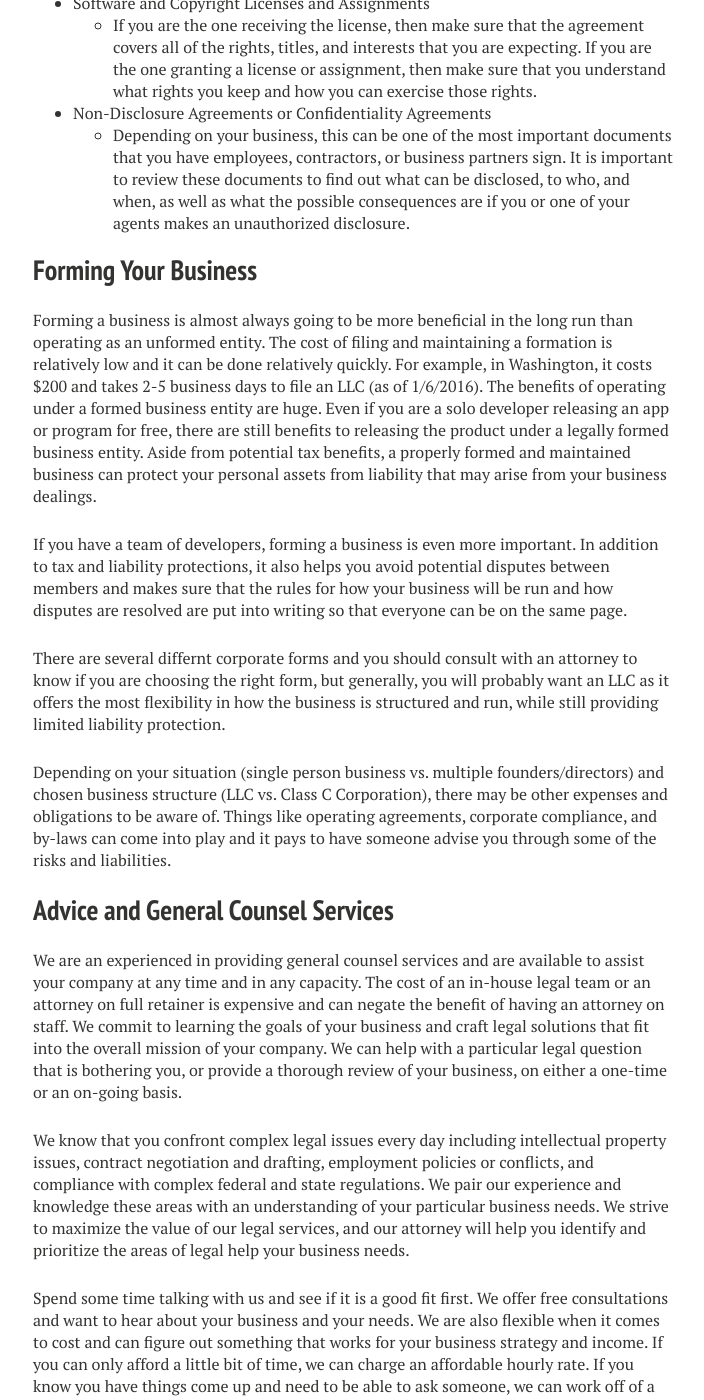
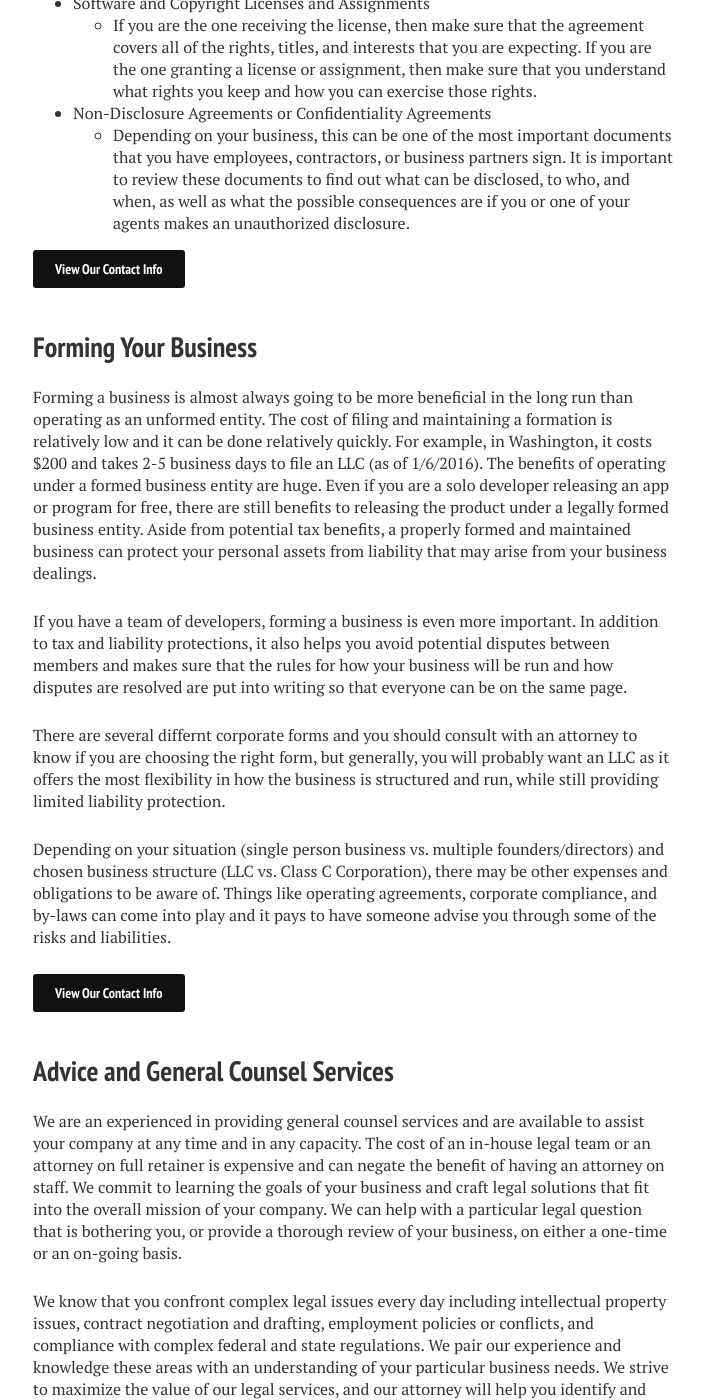
Before and after one commit to nerdyfergy/blg-site-mm3, a Jekyll site: the page built from services/index.md, in a window 1280 px wide and 1400 px high, scrolled down 1315 px. Shown: the whole window, without its empty margins (287-991 px from the left). Built offline with Jekyll 4.4.1, drawn with Linux system fonts in a browser that asks for light colours.

Commit message:
Update index.md

```diff
--- a/services/index.md
+++ b/services/index.md
@@ -28,6 +28,8 @@ We work on a wide variety of contracts and agreements for our clients, including
 * Non-Disclosure Agreements or Confidentiality Agreements
   * Depending on your business, this can be one of the most important documents that you have employees, contractors, or business partners sign. It is important to review these documents to find out what can be disclosed, to who, and when, as well as what the possible consequences are if you or one of your agents makes an unauthorized disclosure.
 
+<a markdown="0" href="{{ site.url }}/contact" class="btn">View Our Contact Info</a>
+
 ## Forming Your Business
 Forming a business is almost always going to be more beneficial in the long run than operating as an unformed entity. The cost of filing and maintaining a formation is relatively low and it can be done relatively quickly. For example, in Washington, it costs $200 and takes 2-5 business days to file an LLC (as of 1/6/2016). The benefits of operating under a formed business entity are huge. Even if you are a solo developer releasing an app or program for free, there are still benefits to releasing the product under a legally formed business entity. Aside from potential tax benefits, a properly formed and maintained business can protect your personal assets from liability that may arise from your business dealings.
 
@@ -37,6 +39,8 @@ There are several differnt corporate forms and you should consult with an attorn
 
 Depending on your situation (single person business vs. multiple founders/directors) and chosen business structure (LLC vs. Class C Corporation), there may be other expenses and obligations to be aware of. Things like operating agreements, corporate compliance, and by-laws can come into play and it pays to have someone advise you through some of the risks and liabilities.
 
+<a markdown="0" href="{{ site.url }}/contact" class="btn">View Our Contact Info</a>
+
 ## Advice and General Counsel Services
 We are an experienced in providing general counsel services and are available to assist your company at any time and in any capacity. The cost of an in-house legal team or an attorney on full retainer is expensive and can negate the benefit of having an attorney on staff. We commit to learning the goals of your business and craft legal solutions that fit into the overall mission of your company. We can help with a particular legal question that is bothering you, or provide a thorough review of your business, on either a one-time or an on-going basis.
 
```
